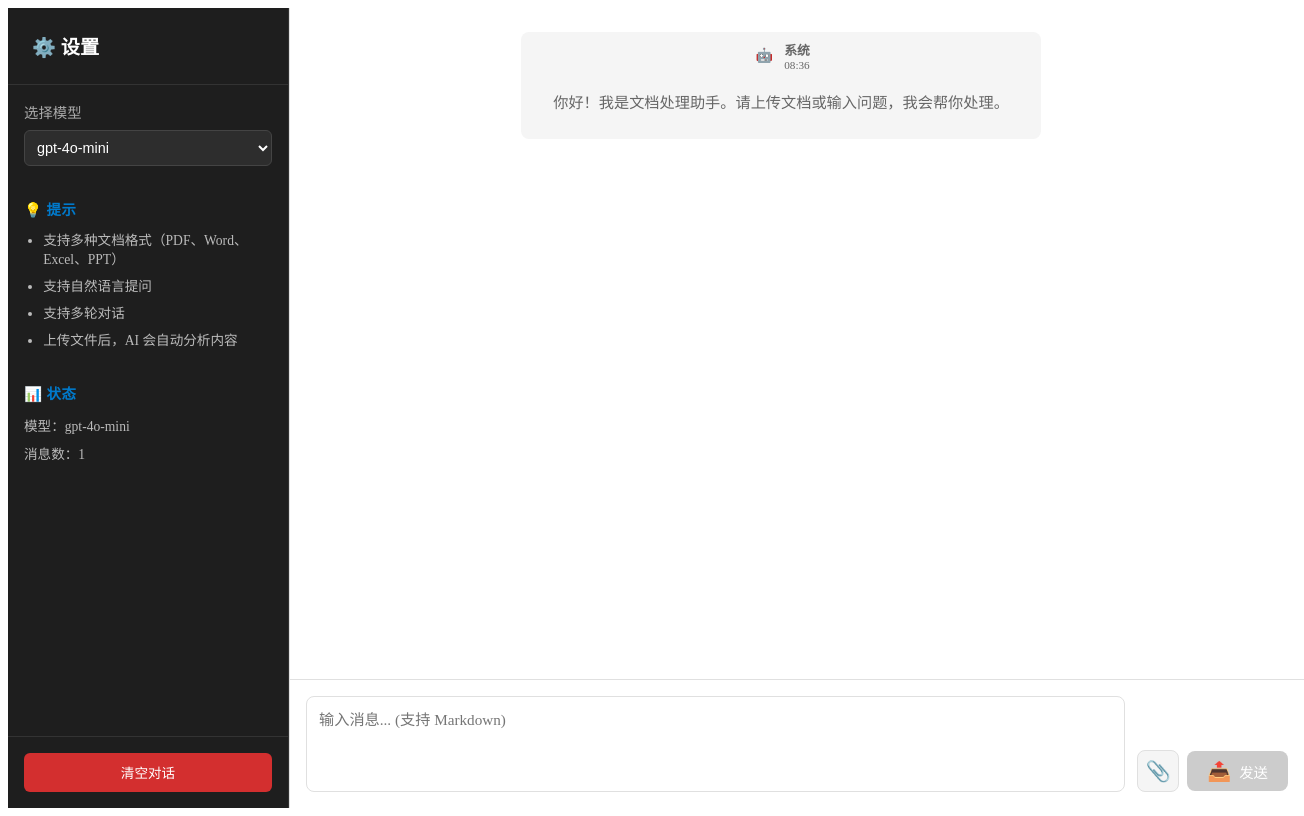
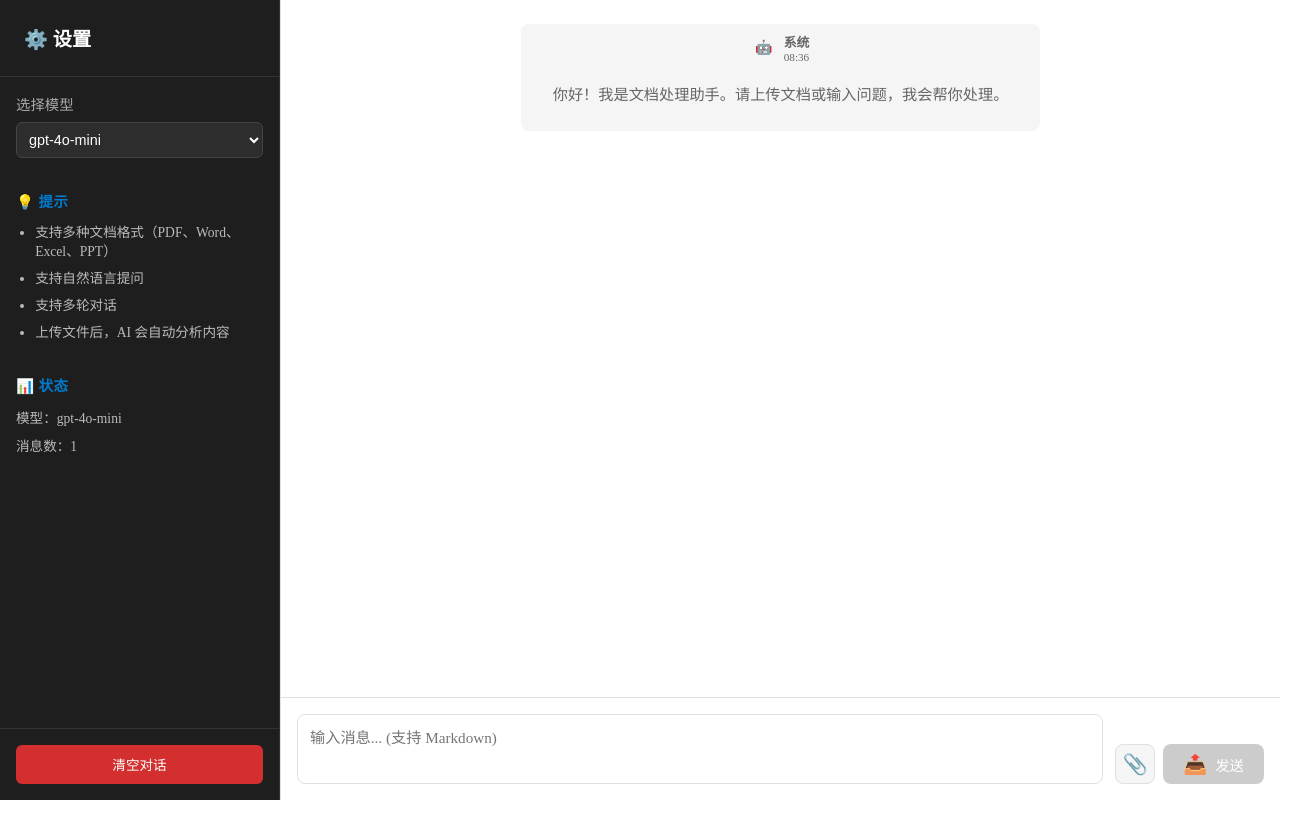
Before and after one commit to Lilitc1000/Doc-Process-Studio, a Vue app in the folder frontend/: page / in a window 1280 px wide. Shown: the whole page, 1304 px wide, since content can reach past the window. Built offline with nearby package versions, Linux system fonts and the light colour scheme.

Commit message:
style(frontend): 调整页面布局

```diff
--- a/frontend/src/App.vue
+++ b/frontend/src/App.vue
@@ -5,3 +5,18 @@
 <script setup lang="ts">
 import ChatLayout from './components/ChatLayout.vue';
 </script>
+
+<style>
+html,
+body,
+#app {
+  height: 100%;
+  margin: 0;
+}
+
+*,
+*::before,
+*::after {
+  box-sizing: border-box;
+}
+</style>
--- a/frontend/src/components/ChatLayout.vue
+++ b/frontend/src/components/ChatLayout.vue
@@ -155,18 +155,23 @@ const onSendMessage = async () => {
   display: flex;
   height: 100vh;
   background: #f5f5f5;
+  overflow: hidden;
 }
 
 .chat-main {
   flex: 1;
   display: flex;
   flex-direction: column;
+  min-width: 0;
+  min-height: 0;
   background: white;
   border-left: 1px solid #e0e0e0;
+  overflow: hidden;
 }
 
 .chat-messages {
   flex: 1;
+  min-height: 0;
   overflow-y: auto;
   padding: 1.5rem;
   display: flex;
--- a/frontend/src/components/ChatSidebar.vue
+++ b/frontend/src/components/ChatSidebar.vue
@@ -63,6 +63,7 @@ defineEmits<{
   color: #e0e0e0;
   display: flex;
   flex-direction: column;
+  min-height: 0;
   border-right: 1px solid #333;
 }
 
@@ -80,6 +81,7 @@ defineEmits<{
 
 .sidebar-content {
   flex: 1;
+  min-height: 0;
   padding: 1rem;
   overflow-y: auto;
 }
```
Also changed, not shown: 1 other file (tests, documents, lock files or other folders).
